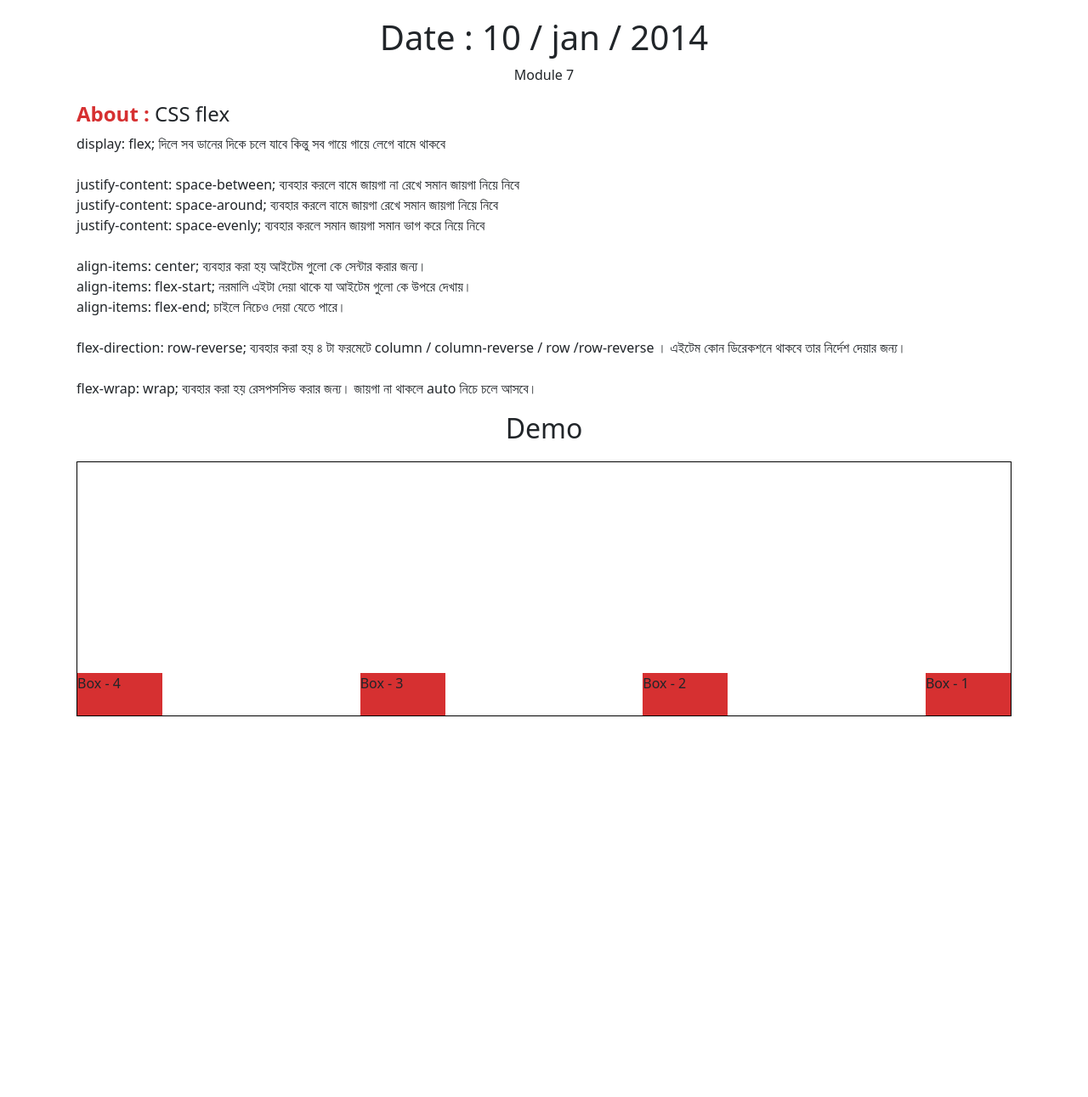
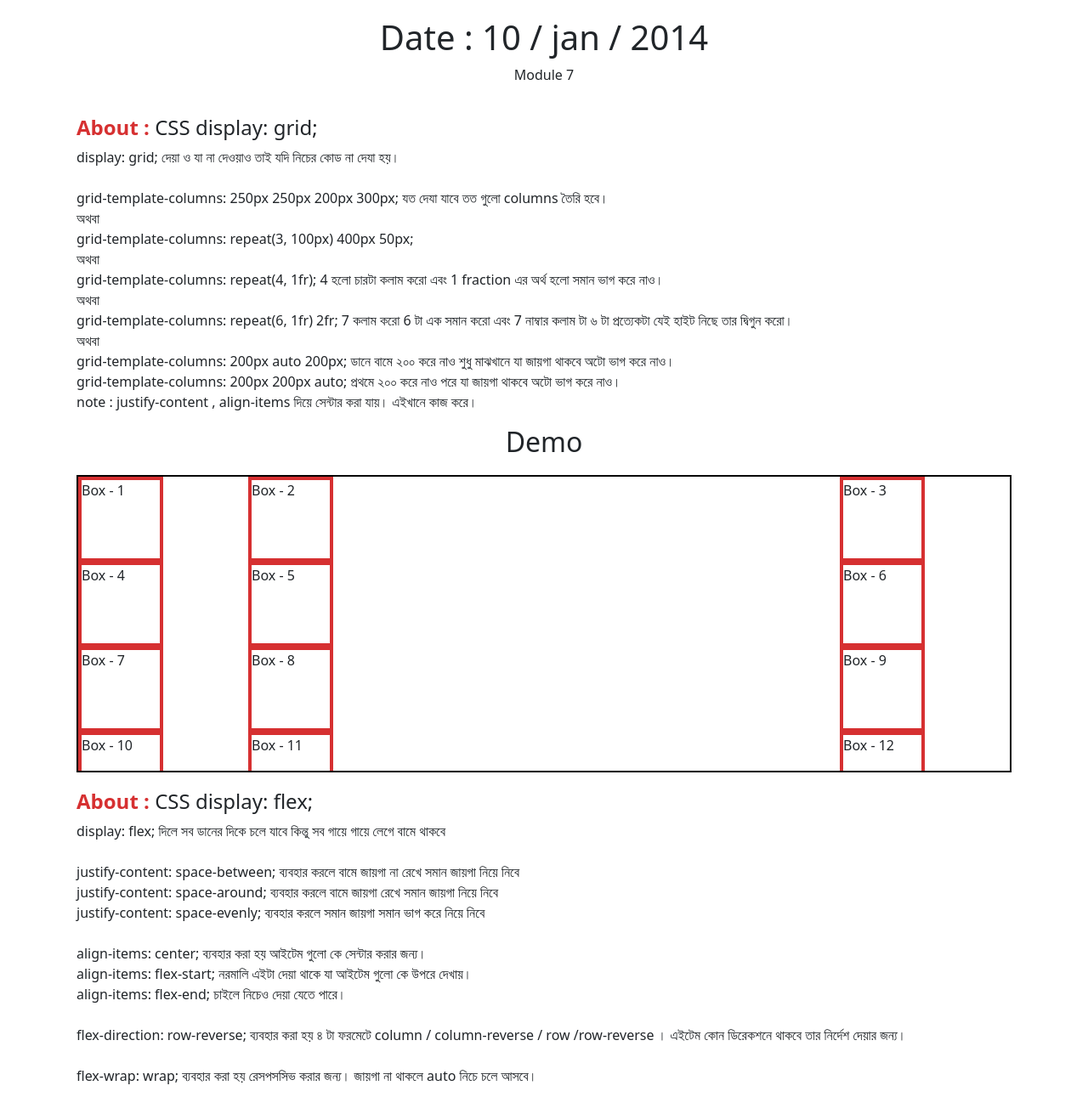
Before and after one commit to sakhawat-code-info/myCodingNotes, a plain HTML site: page index.html in a window 1280 px wide. Shown: the top 1291 px of the page at 85% size. Before the commit the page ends 863 px from the top, so only its background shows below. Drawn offline with nearby package versions, Linux system fonts and the light colour scheme.

Commit message:
Css Grid learing

```diff
--- a/index.html
+++ b/index.html
@@ -12,9 +12,20 @@
   <link rel="stylesheet" href="style/style.css">
   <script src="https://cdn.jsdelivr.net/npm/bootstrap@5.3.2/dist/js/bootstrap.bundle.min.js"></script>
 </head>
+    <!-- topic section  start-->
+    <!-- <div class="topic">
+      <h4><span>About : </span> </h4>
+      <p>
 
+      </p>
+      <h2 class="demo">Demo</h2>
+    </div>
+
+    <section class="css_container">
+
+    </section> -->
+    <!-- topic end  -->
 <body>
-
   <!-- Date : 10/Jan/2024 -->
   <section class="date">
     <h1>Date : 10 / jan / 2014</h1>
@@ -22,9 +33,75 @@
   </section>
   <!-- date section end -->
 
+
+    <!-- topic section  start-->
+    <div class="topic">
+      <h4><span>About : </span>CSS display: grid;</h4>
+      <p>
+        display: grid; দেয়া ও যা না দেওয়াও তাই যদি নিচের কোড না দেযা হয়। <br><br>
+
+        grid-template-columns: 250px 250px 200px 300px; যত দেযা যাবে তত গুলো columns তৈরি হবে। <br>
+        অথবা <br>
+        grid-template-columns: repeat(3, 100px) 400px 50px; <br>
+        অথবা <br>
+        grid-template-columns: repeat(4, 1fr); 4 হলো চারটা কলাম করো এবং 1 fraction এর অর্থ হলো সমান ভাগ করে নাও। <br>
+        অথবা <br>
+        grid-template-columns: repeat(6, 1fr) 2fr; 7 কলাম করো 6 টা এক সমান করো  এবং 7 নাম্বার কলাম টা ৬ টা প্রত্যেকটা যেই হাইট নিছে তার দ্বিগুন করো।<br>
+        অথবা <br>
+        grid-template-columns: 200px auto 200px; ডানে বামে ২০০ করে নাও শুধু মাঝখানে যা জায়গা থাকবে অটো ভাগ করে নাও।<br>
+        grid-template-columns: 200px 200px auto; প্রথমে ২০০ করে নাও পরে যা জায়গা থাকবে অটো ভাগ করে নাও।<br>
+
+        note : justify-content , align-items দিয়ে সেন্টার করা যায়। এইখানে কাজ করে।
+
+
+
+      </p>
+      <h2 class="demo">Demo</h2>
+    </div>
+
+    <section class="section_container item_container">
+      <div class="box">Box - 1</div>
+      <div class="box">Box - 2</div>
+      <div class="box">Box - 3</div>
+      <div class="box">Box - 4</div>
+      <div class="box">Box - 5</div>
+      <div class="box">Box - 6</div>
+      <div class="box">Box - 7</div>
+      <div class="box">Box - 8</div>
+      <div class="box">Box - 9</div>
+      <div class="box">Box - 10</div>
+      <div class="box">Box - 11</div>
+      <div class="box">Box - 12</div>
+      <div class="box">Box - 13</div>
+      <div class="box">Box - 14</div>
+      <div class="box">Box - 15</div>
+      <div class="box">Box - 16</div>
+      <div class="box">Box - 17</div>
+      <div class="box">Box - 18</div>
+      <div class="box">Box - 19</div>
+      <div class="box">Box - 20</div>
+    </section>
+    <!-- topic end  -->
+
+
+
+
+
+
+
+
+
+
+
+
+
+
+
+
+
   <!-- topic section  start-->
   <div class="topic">
-    <h4><span>About :</span> CSS flex</h4>
+    <h4><span>About : </span>CSS display: flex;</h4>
     <p>
       display: flex; দিলে সব ডানের দিকে চলে যাবে কিন্তু সব গায়ে গায়ে লেগে বামে থাকবে<br><br>
 
@@ -44,7 +121,7 @@
     <h2 class="demo">Demo</h2>
   </div>
 
-  <section class="css_container">
+  <section class="section_container">
     <div class="css_flex">
       <div class="box">Box - 1</div>
       <div class="box">Box - 2</div>
@@ -53,32 +130,6 @@
     </div>
   </section>
   <!-- topic end  -->
-
-
-
-
-
-
-
-
-
-
-
-
-
-
-
-
-
-
-
-
-
-
-
-
-
-
 </body>
 
 </html>
--- a/style/style.css
+++ b/style/style.css
@@ -8,6 +8,7 @@ body{
 }
 section{
     margin: 20px 0;
+    overflow: hidden;
 }
 .date{
     text-align: center;
@@ -20,19 +21,39 @@ span {
 }
 .box {
     width: 100px;
-    height: 50px;
-    background-color: #d63031;
+    height: 100px;
+    border: 4px solid #d63031;
+}
+.box_with_bg_border{
+
 }
 .demo{
     text-align: center;
 }
+.section_container{
+    height: 350px;
+    border: 2px solid black;
+}
+
+
+
+/* css grid code  */
+
+.item_container {
+    display: grid;
+    /* grid-template-columns: 250px 250px 200px 300px; */
+    /* grid-template-columns: repeat(3, 100px) 400px 50px; */
+    /* grid-template-columns: repeat(4, 1fr);
+    grid-template-columns: repeat(6, 1fr) 2fr; */
+    grid-template-columns: 200px auto 200px;
+}
+
+
+
+
 
 
 /* css_flex code  */
-.css_container{
-    height: 300px;
-    border: 1px solid black;
-}
 .css_flex {
     width: 100%;
     height: 100%;
@@ -53,7 +74,5 @@ span {
     /* flex-direction: column; */
     flex-direction: row-reverse;
 
-
     flex-wrap: wrap;
-
 }
```
